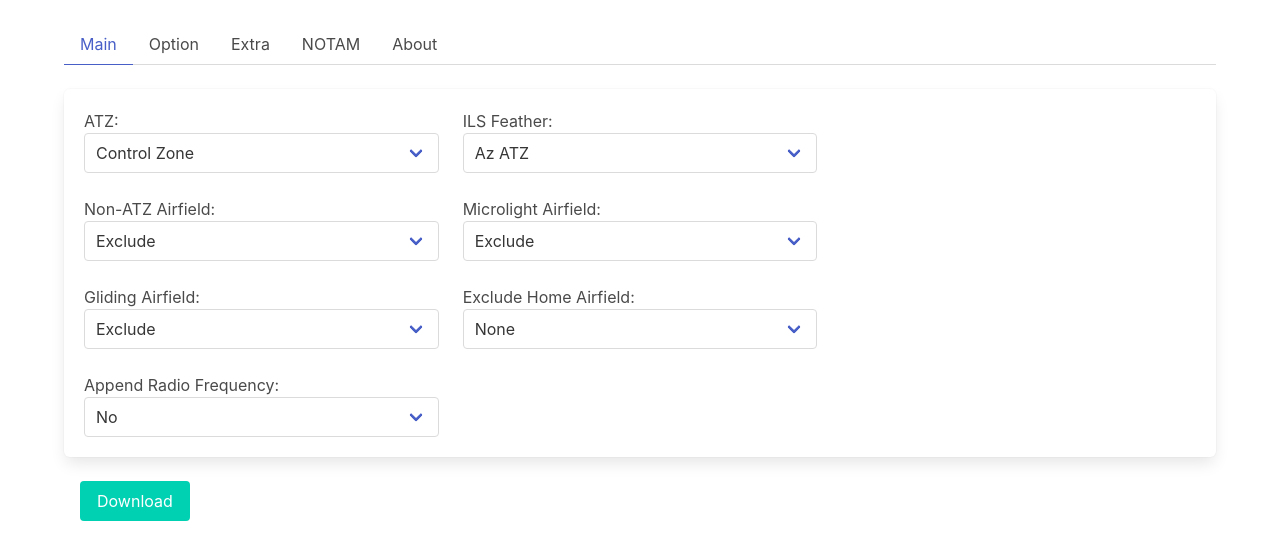
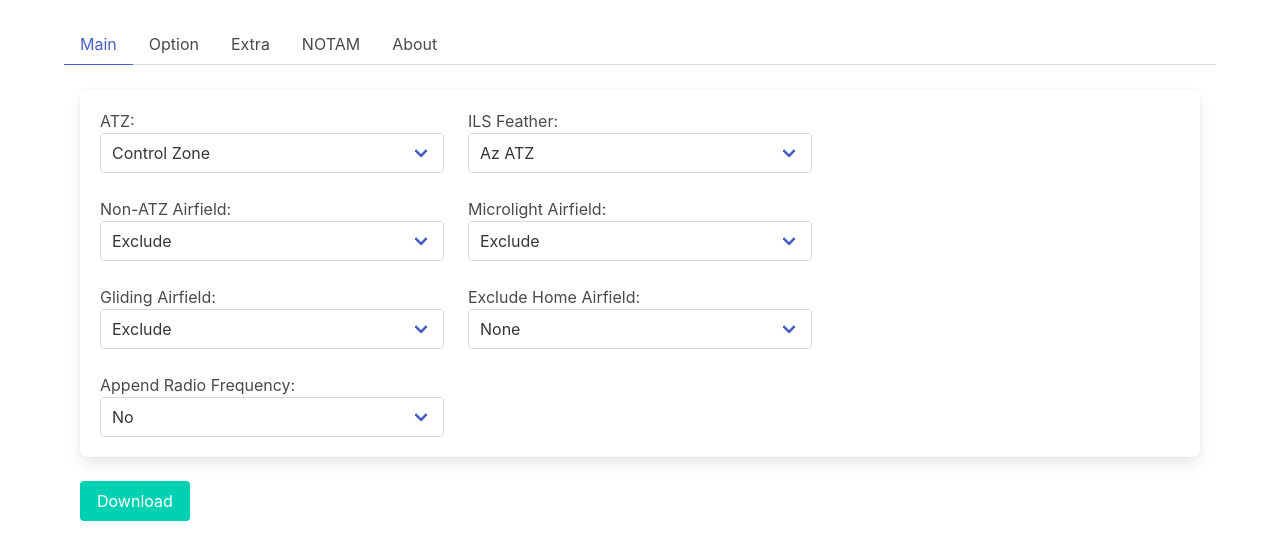
Before and after one commit to ahsparrow/asselect2, a Flask app: template asselect/templates/asselect.html in a window 1280 px wide. Shown: the part 75-635 px from the top of the page. Run offline with Flask 3, Linux system fonts and the light colour scheme; the template is opened without the code that fills it, so the values that code supplies are empty; parts of the project's set-up code (start-up, migrations or seed data) failed here and were passed over.

Commit message:
Tweak card layout

```diff
--- a/asselect/templates/asselect.html
+++ b/asselect/templates/asselect.html
@@ -32,7 +32,7 @@
         </ul>
       </div>
 
-      <div id="tab-content">
+      <div id="tab-content" class="mx-4">
         <div data-content="main">
           {% include "main.html" %}
         </div>
```
